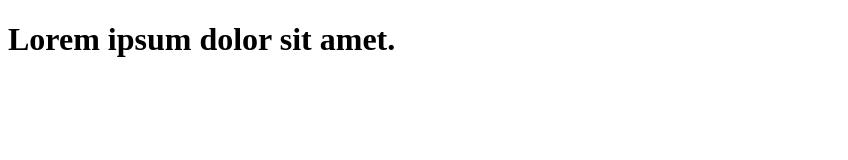
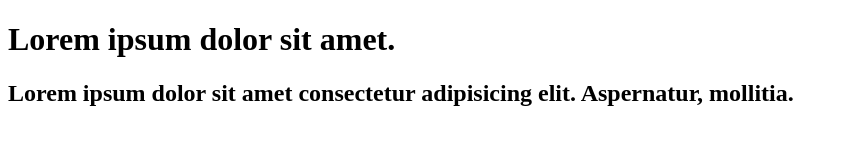
Before and after one commit to ruoungoai68com/tuhoccode, a plain HTML site: page index.html in a window 1280 px wide. Shown: the whole page, without its empty margins (0-848 px from the left). Drawn offline with Linux system fonts and the light colour scheme.

Commit message:
sửa lần 2

```diff
--- a/index.html
+++ b/index.html
@@ -1,11 +1,15 @@
 <!DOCTYPE html>
 <html lang="vi">
-<head>
-    <meta charset="UTF-8">
-    <meta name="viewport" content="width=device-width, initial-scale=1.0">
+  <head>
+    <meta charset="UTF-8" />
+    <meta name="viewport" content="width=device-width, initial-scale=1.0" />
     <title>Document</title>
-</head>
-<body>
+  </head>
+  <body>
     <h1>Lorem ipsum dolor sit amet.</h1>
-</body>
+    <h2>
+      Lorem ipsum dolor sit amet consectetur adipisicing elit. Aspernatur,
+      mollitia.
+    </h2>
+  </body>
 </html>
```
